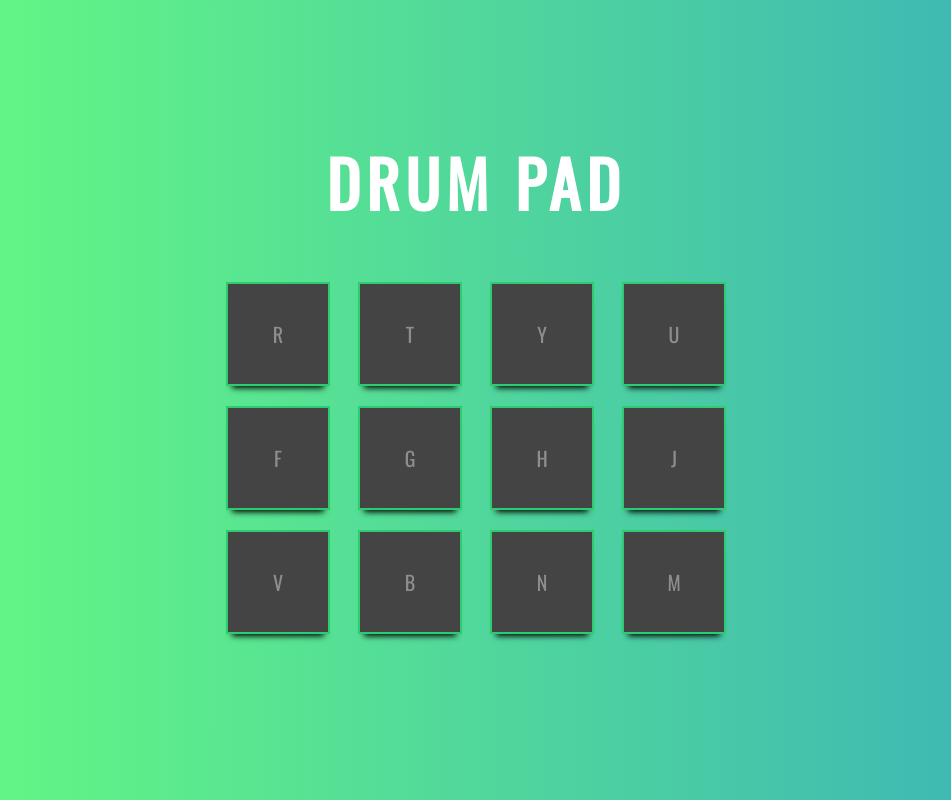
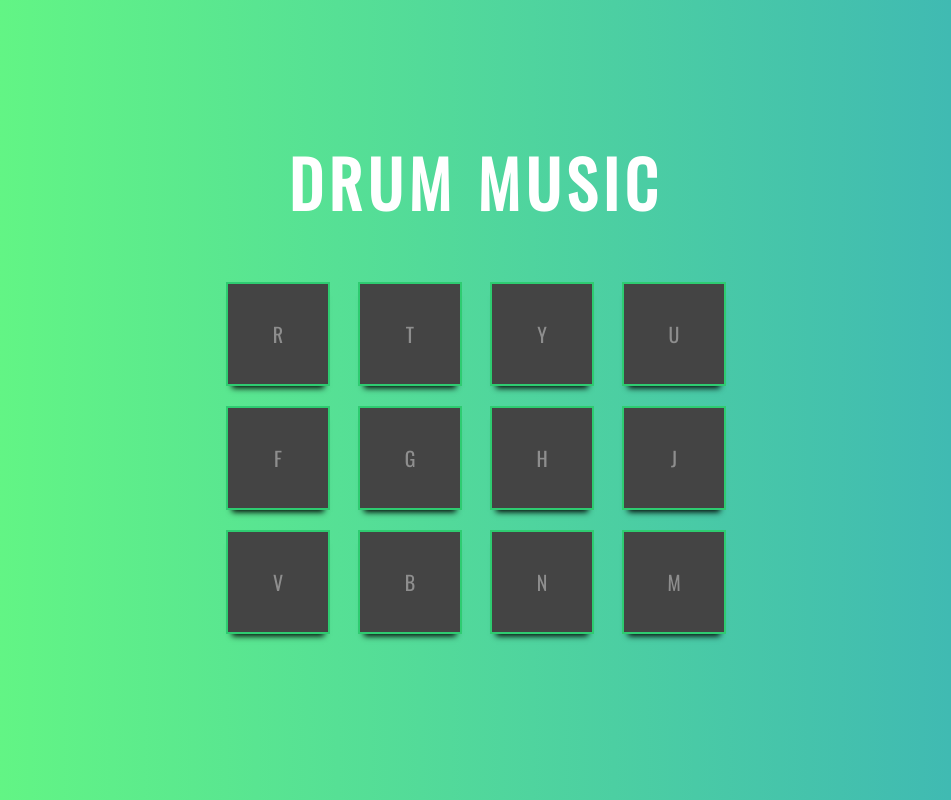
Before and after one commit to BaseMax/DrumMusicJS, a plain HTML site: page index.html in a window 1280 px wide. Shown: the whole page, without its empty margins (164-1115 px from the left). Drawn offline with nearby package versions, Linux system fonts and the light colour scheme.

Commit message:
Update index.html

```diff
--- a/index.html
+++ b/index.html
@@ -4,12 +4,12 @@
     <meta charset="UTF-8">
     <meta http-equiv="X-UA-Compatible" content="IE=edge">
     <meta name="viewport" content="width=device-width, initial-scale=1.0">
-    <title>Drum Pad</title>
+    <title>Drum Music JS</title>
 
     <link rel="stylesheet" type="text/css" href="style.css">
 </head>
 <body>
-    <h1>DRUM PAD</h1>
+    <h1>DRUM MUSIC</h1>
 
     <div class="pad">
         <div class="box pad-1" data-pad="1" data-key="R">R</div>
```
